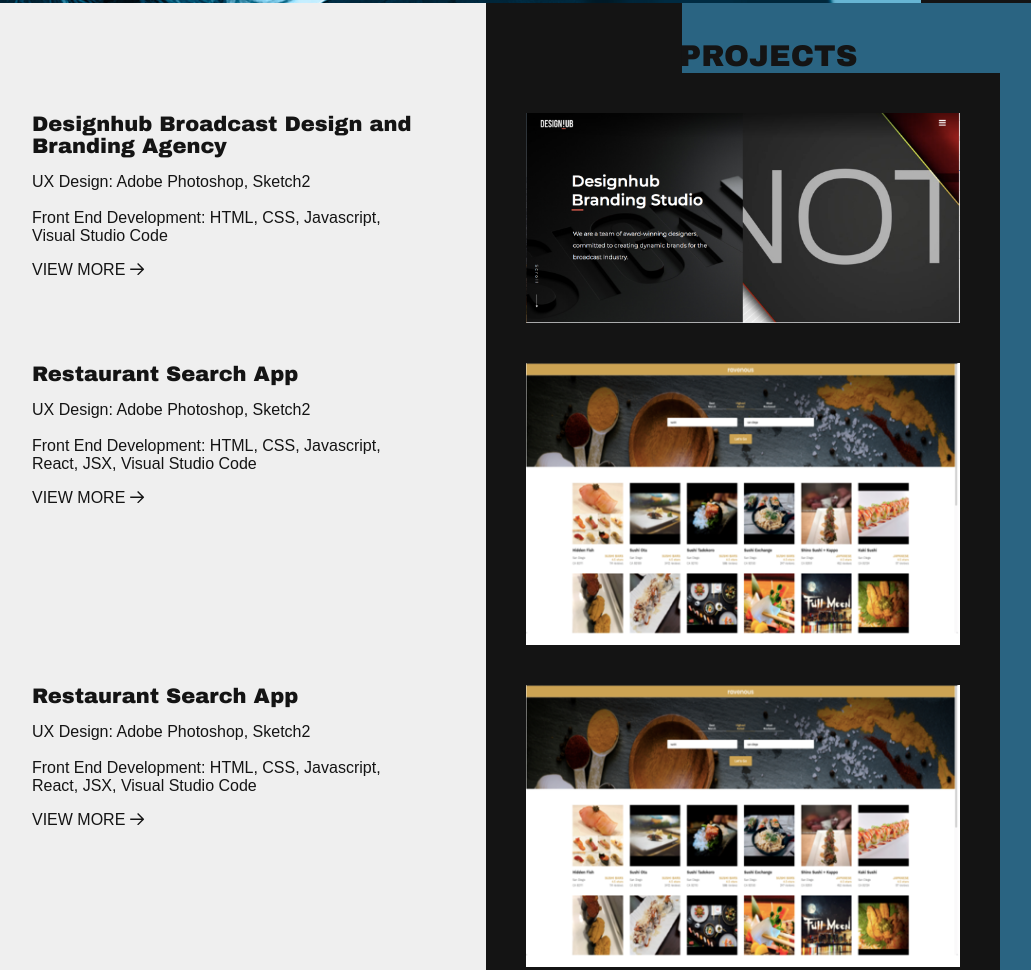
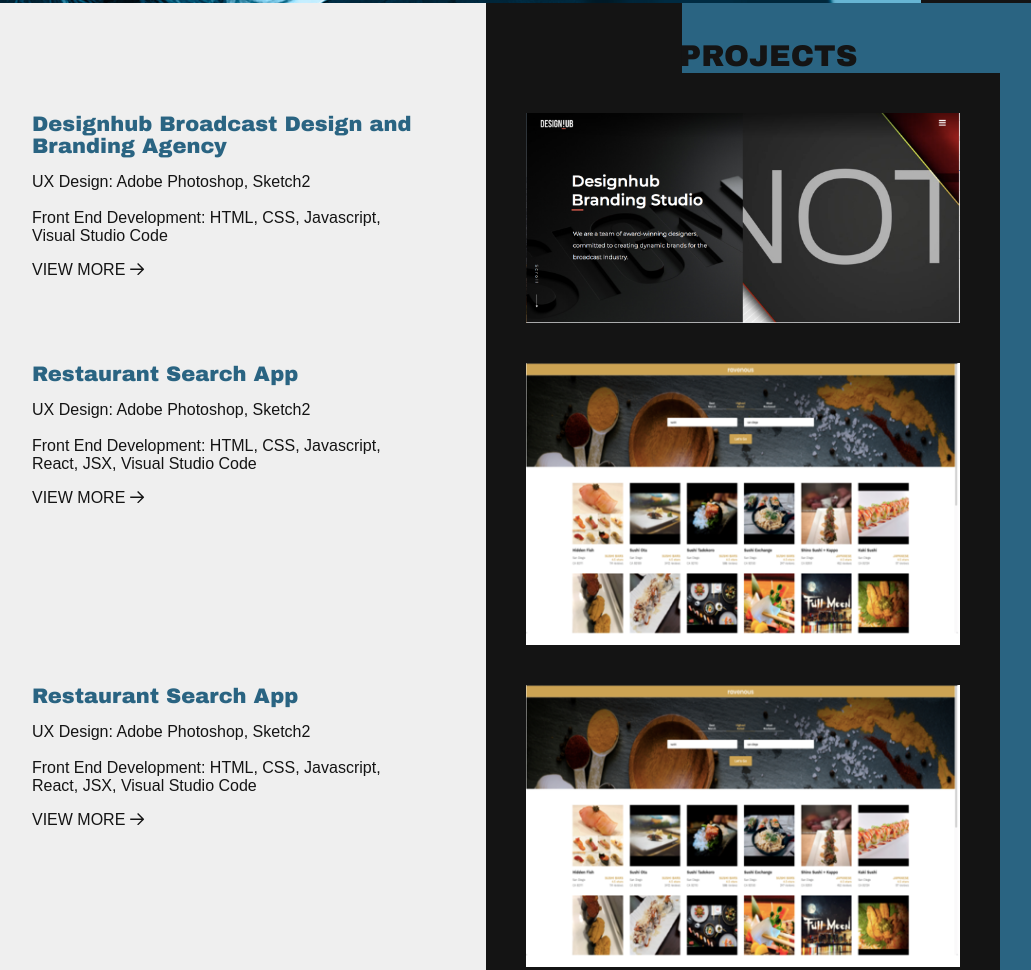
Before and after one commit to ckatr13/portfolio, a plain HTML site: page index.html in a window 1280 px wide. Shown: the part 897-1867 px from the top of the page, without its empty margins (28-1059 px from the left). Drawn offline with Linux system fonts and the light colour scheme.

Commit message:
change h4 to blue

```diff
--- a/home.css
+++ b/home.css
@@ -49,6 +49,7 @@ h3 {
 h4 {
     font-size: 21px;
     font-family: 'Arial Black', 'Arial', 'sans-serif';
+    color: #2A6482;
 }
 
 h5 {
```
